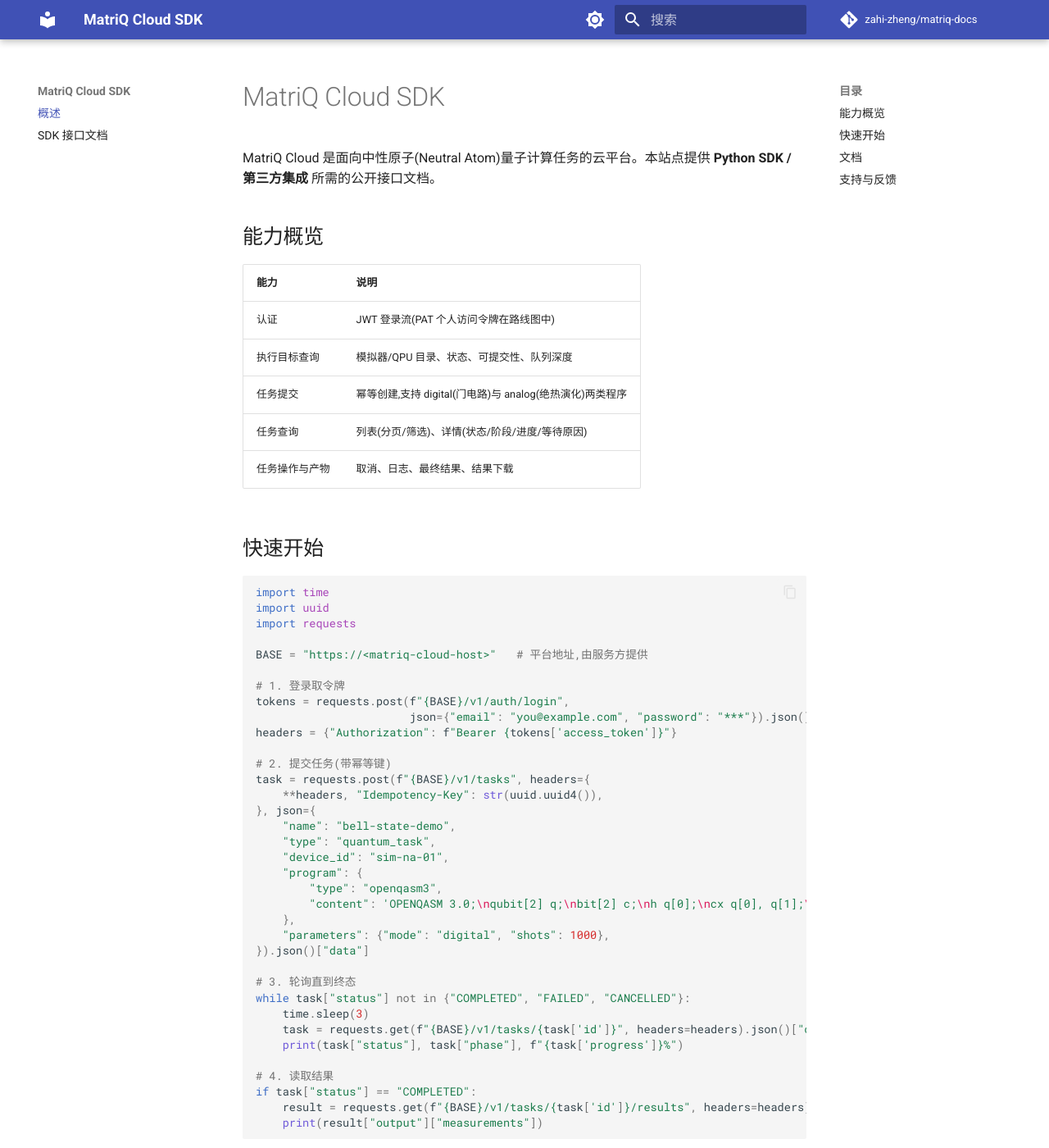
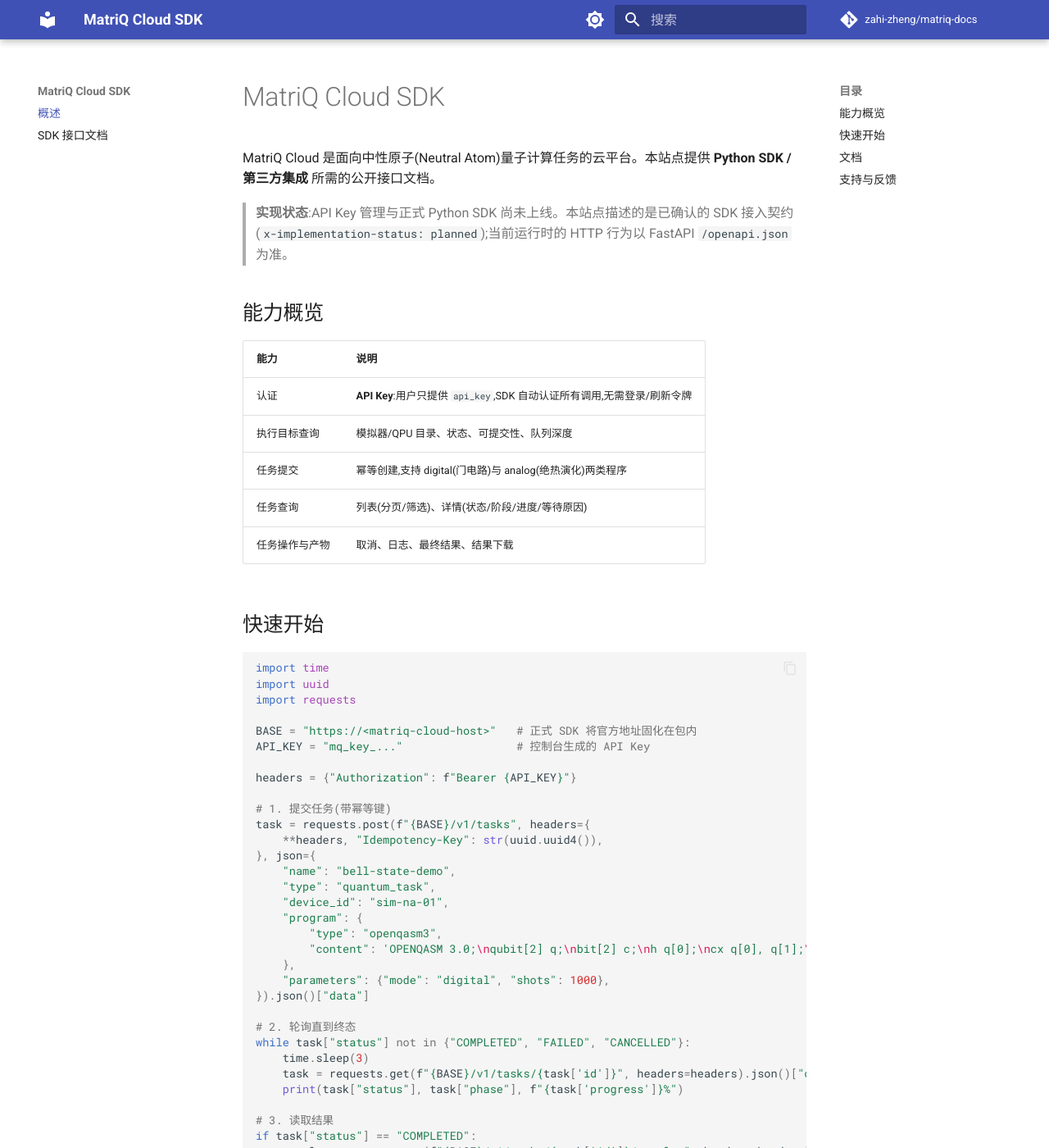
Before and after one commit to zahi-zheng/matriq-docs, an MkDocs documentation site: the page built from docs/index.md, in a window 1280 px wide and 1400 px high. Shown: the whole window at 82% size. Built offline with MkDocs 1.6.1 and Material for MkDocs 9.7.7, drawn with Linux system fonts in a browser that asks for light colours; comment, search, counter and statistics services are not loaded; some of the changed text lies outside the part shown.

Commit message:
docs: 落地页对齐 API Key 单一接入契约
- 能力表认证行改为 API Key(移除 JWT 登录流描述)
- 快速开始示例改为 api_key 直接认证,移除登录步骤
- 添加实现状态说明(planned)

Co-Authored-By: Claude Fable 5 <noreply@anthropic.com>

````diff
--- a/docs/index.md
+++ b/docs/index.md
@@ -1,12 +1,14 @@
 # MatriQ Cloud SDK
 
 MatriQ Cloud 是面向中性原子(Neutral Atom)量子计算任务的云平台。本站点提供 **Python SDK / 第三方集成** 所需的公开接口文档。
+
+> **实现状态**:API Key 管理与正式 Python SDK 尚未上线。本站点描述的是已确认的 SDK 接入契约(`x-implementation-status: planned`);当前运行时的 HTTP 行为以 FastAPI `/openapi.json` 为准。
 
 ## 能力概览
 
 | 能力 | 说明 |
 | --- | --- |
-| 认证 | JWT 登录流(PAT 个人访问令牌在路线图中) |
+| 认证 | **API Key**:用户只提供 `api_key`,SDK 自动认证所有调用,无需登录/刷新令牌 |
 | 执行目标查询 | 模拟器/QPU 目录、状态、可提交性、队列深度 |
 | 任务提交 | 幂等创建,支持 digital(门电路)与 analog(绝热演化)两类程序 |
 | 任务查询 | 列表(分页/筛选)、详情(状态/阶段/进度/等待原因) |
@@ -19,14 +21,12 @@ import time
 import uuid
 import requests
 
-BASE = "https://<matriq-cloud-host>"   # 平台地址,由服务方提供
+BASE = "https://<matriq-cloud-host>"   # 正式 SDK 将官方地址固化在包内
+API_KEY = "mq_key_..."                 # 控制台生成的 API Key
 
-# 1. 登录取令牌
-tokens = requests.post(f"{BASE}/v1/auth/login",
-                       json={"email": "you@example.com", "password": "***"}).json()["data"]
-headers = {"Authorization": f"Bearer {tokens['access_token']}"}
+headers = {"Authorization": f"Bearer {API_KEY}"}
 
-# 2. 提交任务(带幂等键)
+# 1. 提交任务(带幂等键)
 task = requests.post(f"{BASE}/v1/tasks", headers={
     **headers, "Idempotency-Key": str(uuid.uuid4()),
 }, json={
@@ -40,21 +40,23 @@ task = requests.post(f"{BASE}/v1/tasks", headers={
     "parameters": {"mode": "digital", "shots": 1000},
 }).json()["data"]
 
-# 3. 轮询直到终态
+# 2. 轮询直到终态
 while task["status"] not in {"COMPLETED", "FAILED", "CANCELLED"}:
     time.sleep(3)
     task = requests.get(f"{BASE}/v1/tasks/{task['id']}", headers=headers).json()["data"]
     print(task["status"], task["phase"], f"{task['progress']}%")
 
-# 4. 读取结果
+# 3. 读取结果
 if task["status"] == "COMPLETED":
     result = requests.get(f"{BASE}/v1/tasks/{task['id']}/results", headers=headers).json()["data"]
     print(result["output"]["measurements"])
 ```
 
+SDK 初始化只有 `api_key` 一个接入参数——不传 `base_url`、不用邮箱密码、不处理令牌刷新。详见 [鉴权章节](SDK_API.md/#3-鉴权api-key-sdk-唯一接入方式)。
+
 ## 文档
 
-- **[SDK 接口文档](SDK_API.md)** —— 全部 15 个接口的请求/响应、枚举、状态机、幂等与错误码规范,以及完整的 Python 客户端示例。
+- **[SDK 接口文档](SDK_API.md)** —— 全部 11 个 SDK operation 的请求/响应、枚举、状态机、幂等与错误码规范,以及完整的 Python 客户端示例。
 - **[API 交互式文档(Swagger UI)](swagger-ui.html)** —— OpenAPI 3.1 规范可视化,支持在线测试接口。
 - **[OpenAPI 规范(YAML)](openapi-sdk.yaml)** —— 可导入 Postman/Insomnia 或用于生成客户端代码。
 
````
